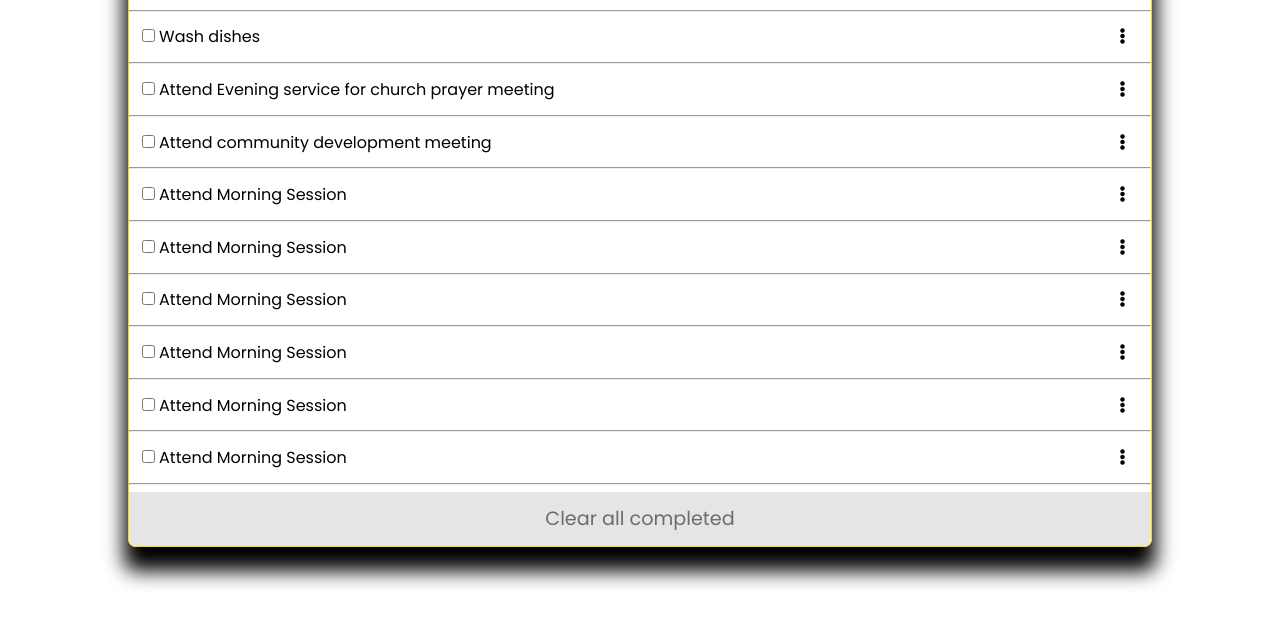
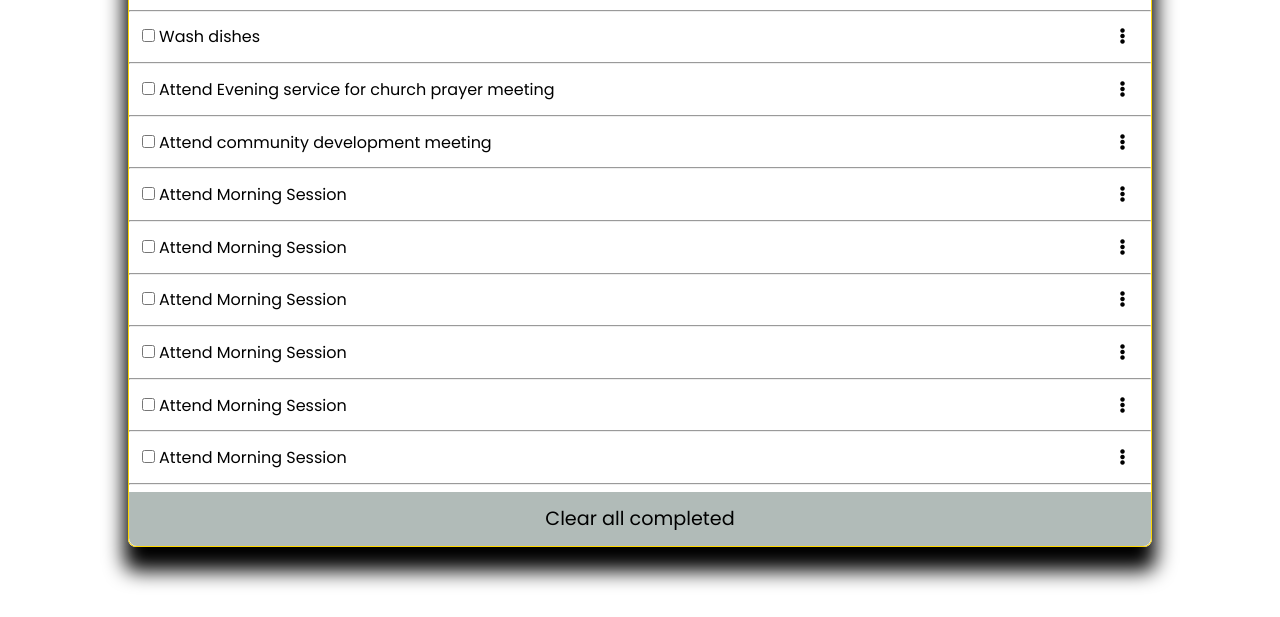
Before and after one commit to Doheera-kosi/todo-list-app, a website built with webpack: page src/index.html in a window 1280 px wide. In both pictures the pointer is over the element "Clear all completed". Shown: the part 183-800 px from the top of the page. Built offline with nearby package versions, Linux system fonts and the light colour scheme.

Commit message:
Modify src/style.css

```diff
--- a/src/style.css
+++ b/src/style.css
@@ -79,6 +79,11 @@ div.li-item {
   cursor: pointer;
 }
 
+.clear:hover {
+  background: rgb(177, 187, 184);
+  color: black;
+}
+
 .checkbox {
   cursor: pointer;
 }
```
